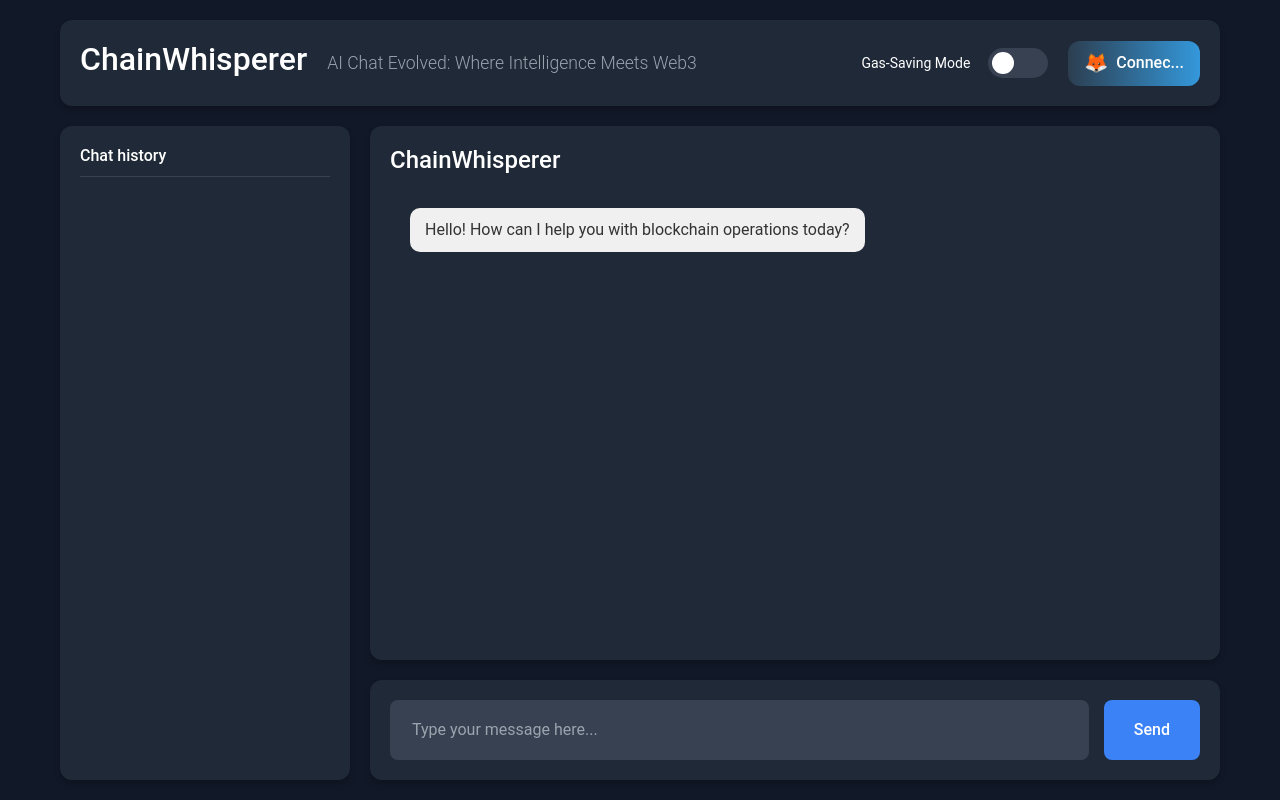
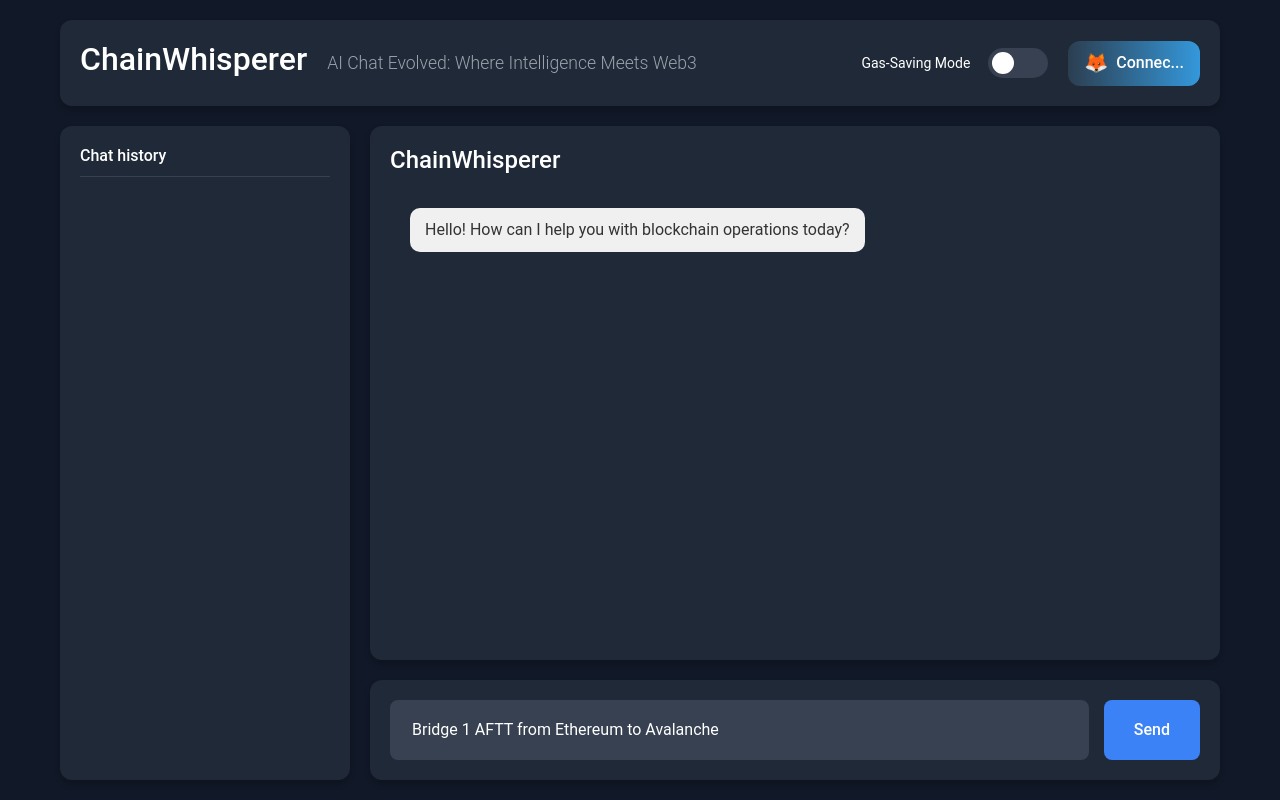
Before and after one commit to jitinchekka/ChainWhisperer, a React (Create React App) app: page / in a window 1280 px wide. Built offline with nearby package versions, Linux system fonts and the light colour scheme; what react-moralis, web3uikit would draw is missing.

Commit message:
Default message

```diff
--- a/src/components/GPTInput.js
+++ b/src/components/GPTInput.js
@@ -2,7 +2,7 @@ import React, { useState } from "react";
 import "../App.css";
 
 function GPTInput({ onAskGPT }) {
-  const [inputValue, setInputValue] = useState("");
+  const [inputValue, setInputValue] = useState("Bridge 1 AFTT from Ethereum to Avalanche");
 
   const handleSubmit = () => {
     if (inputValue.trim()) {
```
